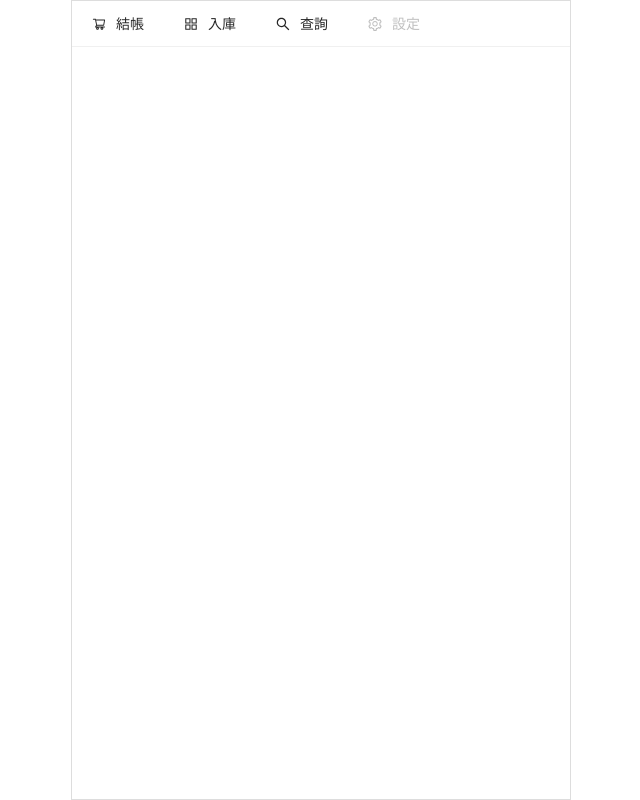
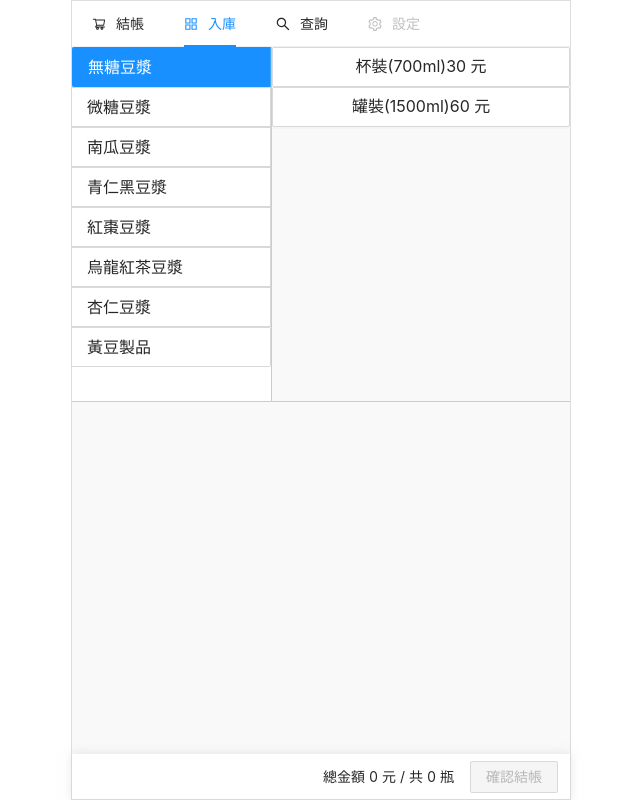
Before and after one commit to kero13ro/pos-gin, a React (Create React App) app: page / in a window 1280 px wide. Shown: the whole page, without its empty margins (319-959 px from the left). Built offline with nearby package versions, Linux system fonts and the light colour scheme.

Commit message:
fix router

```diff
--- a/package.json
+++ b/package.json
@@ -9,7 +9,6 @@
     "@testing-library/user-event": "^13.5.0",
     "antd": "^4.18.9",
     "axios": "^0.26.0",
-    "dayjs": "^1.10.8",
     "gh-pages": "^3.2.3",
     "immer": "^9.0.12",
     "react": "^17.0.2",
@@ -22,7 +21,7 @@
     "web-vitals": "^2.1.4"
   },
   "scripts": {
-    "start": "react-scripts start",
+    "dev": "react-scripts start",
     "build": "react-scripts build",
     "deploy": "react-scripts build && gh-pages -d build",
     "test": "react-scripts test",
--- a/src/components/Checkout.js
+++ b/src/components/Checkout.js
@@ -1,5 +1,5 @@
 import React, { useState, useRef } from "react";
-import dayjs from "dayjs";
+import moment from "moment";
 import { Button } from "antd";
 import { CloseOutlined } from "@ant-design/icons";
 
@@ -20,7 +20,7 @@ const Checkout = () => {
 
   const handleSubmit = async () => {
     const params = {
-      created: dayjs().format("YY/MM/DDTHH:mm"),
+      created: moment().format("YY/MM/DDTHH:mm"),
       list: cart,
     };
 
--- a/src/components/Header.js
+++ b/src/components/Header.js
@@ -36,8 +36,8 @@ export default function Header() {
       <Menu.Item key="/checkout" icon={<ShoppingCartOutlined />}>
         <Link to="/checkout">結帳</Link>
       </Menu.Item>
-      <Menu.Item key="/restock" icon={<AppstoreOutlined />}>
-        <Link to="/restock">入庫</Link>
+      <Menu.Item key="/" icon={<AppstoreOutlined />}>
+        <Link to="/">入庫</Link>
       </Menu.Item>
       <Menu.Item key="app2" icon={<SearchOutlined onClick={getAll} disabled />}>
         查詢
--- a/src/components/Restock.js
+++ b/src/components/Restock.js
@@ -1,5 +1,4 @@
 import React, { useRef } from "react";
-import dayjs from "dayjs";
 import moment from "moment";
 import { Button, DatePicker, InputNumber } from "antd";
 import { CloseOutlined } from "@ant-design/icons";
@@ -28,7 +27,7 @@ const Restock = () => {
 
   const handleSubmit = async () => {
     const params = {
-      created: dayjs().format("YY/MM/DDTHH:mm"),
+      created: moment().format("YY/MM/DDTHH:mm"),
       list: stock.map((item) => ({
         ...item,
         expiry: item.expiry.format("YYYY-DD-MM"),
@@ -46,7 +45,7 @@ const Restock = () => {
         {stock.map((item, index) => (
           <div className="restockList" key={index}>
             <div className="flex-center">
-              <div className="mr-auto">{item.label}</div>
+              <div className="mr-auto">{item.type}</div>
               {item.price}元<div className="slash"> / </div>
               {item.cat}
               <Button
--- a/src/index.js
+++ b/src/index.js
@@ -12,7 +12,7 @@ ReactDOM.render(
   <BrowserRouter>
     <Routes>
       <Route path="/" element={<App />}>
-        <Route path="restock" element={<Restock />} />
+        <Route path="/" element={<Restock />} />
         <Route path="/checkout" element={<Checkout />} />
         <Route path="*" element={<p className="ma-16">網址輸入錯誤</p>} />
       </Route>
```
Also changed, not shown: 2 other files (tests, documents, lock files or other folders).
